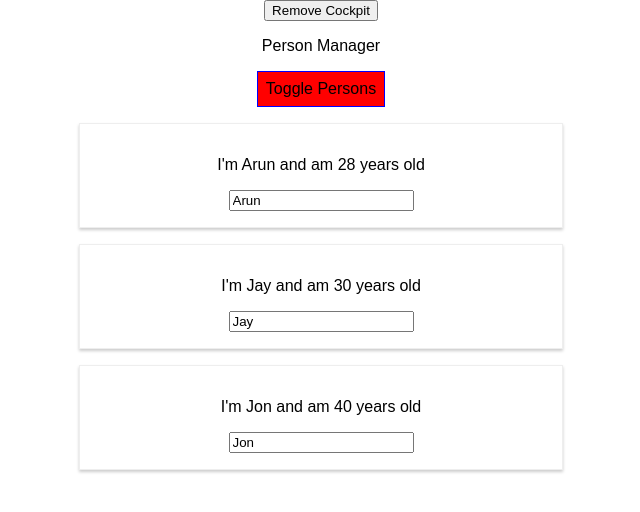
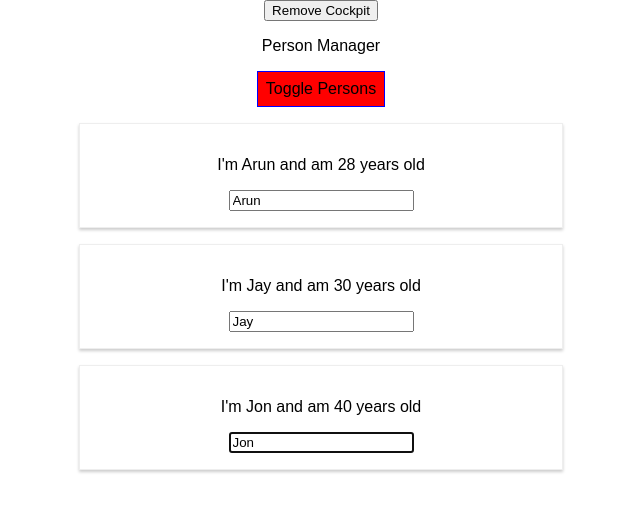
Before and after one commit to c42-arun/react-complete-guide, a React app: page / in a window 1280 px wide. Both pictures are taken after a click on the button "Toggle Persons". Shown: the top 512 px of the page, without its empty margins (319-959 px from the left). Built offline with nearby package versions, Linux system fonts and the light colour scheme.

Commit message:
Using 'Refs' - pre v16 method

```diff
--- a/src/components/Persons/Person/Person.js
+++ b/src/components/Persons/Person/Person.js
@@ -4,23 +4,32 @@ import PropTypes from 'prop-types';
 import withClass from '../../../hoc/withClass';
 import Aux from '../../../hoc/Auxiliary';
 import cssClasses from './Person.css';
+import {Component} from "react/cjs/react.production.min";
 
-const person = (props) => {
+class Person extends Component {
+    componentDidMount() {
+        this.inputElement.focus();
+    }
 
-    return (
-        <Aux>
-            <p onClick={props.clicked}>I'm {props.name} and am {props.age} years old</p>
-            <p>{props.children}</p>
-            <input type="text" onChange={props.changed} value={props.name} />
-        </Aux>
-    )
+    render()
+    {
+        return (
+            <Aux>
+                <p onClick={this.props.clicked}>I'm {this.props.name} and am {this.props.age} years old</p>
+                <p>{this.props.children}</p>
+                <input
+                    ref={(inputEl) => {this.inputElement = inputEl}}
+                    type="text" onChange={this.props.changed} value={this.props.name}/>
+            </Aux>
+        )
+    }
 }
 
-person.propTypes = {
+Person.propTypes = {
   name: PropTypes.string,
   age: PropTypes.number,
   clicked: PropTypes.func,
   changed: PropTypes.func
 };
 
-export default withClass(person, cssClasses.Person);
+export default withClass(Person, cssClasses.Person);
--- a/src/containers/App.js
+++ b/src/containers/App.js
@@ -21,7 +21,7 @@ class App extends Component {
 
     state = {
         persons: [
-            {name: 'Arun', age: '28'},
+            {name: 'Arun', age: 28},
             {name: 'Jay', age: 30},
             {name: 'Jon', age: 40},
         ],
```
